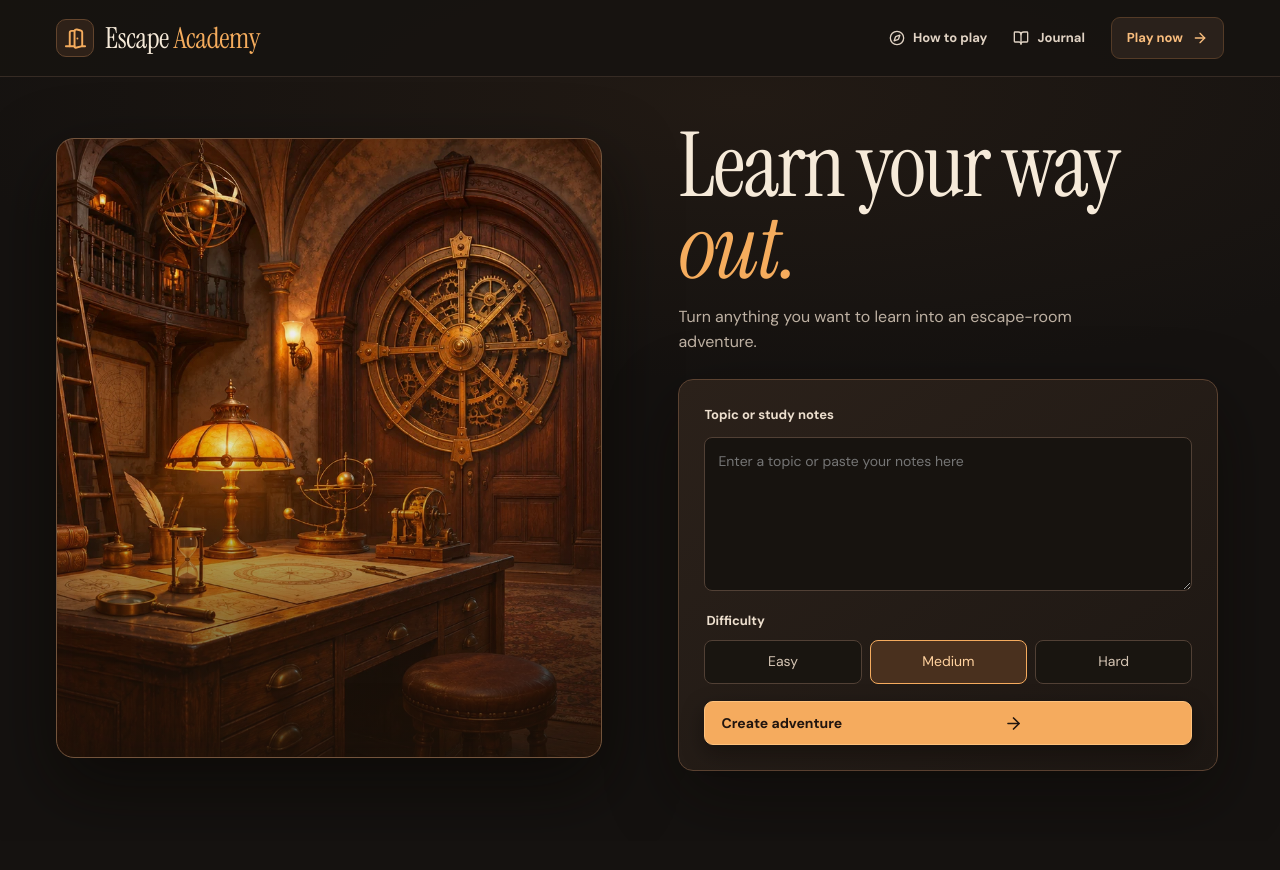
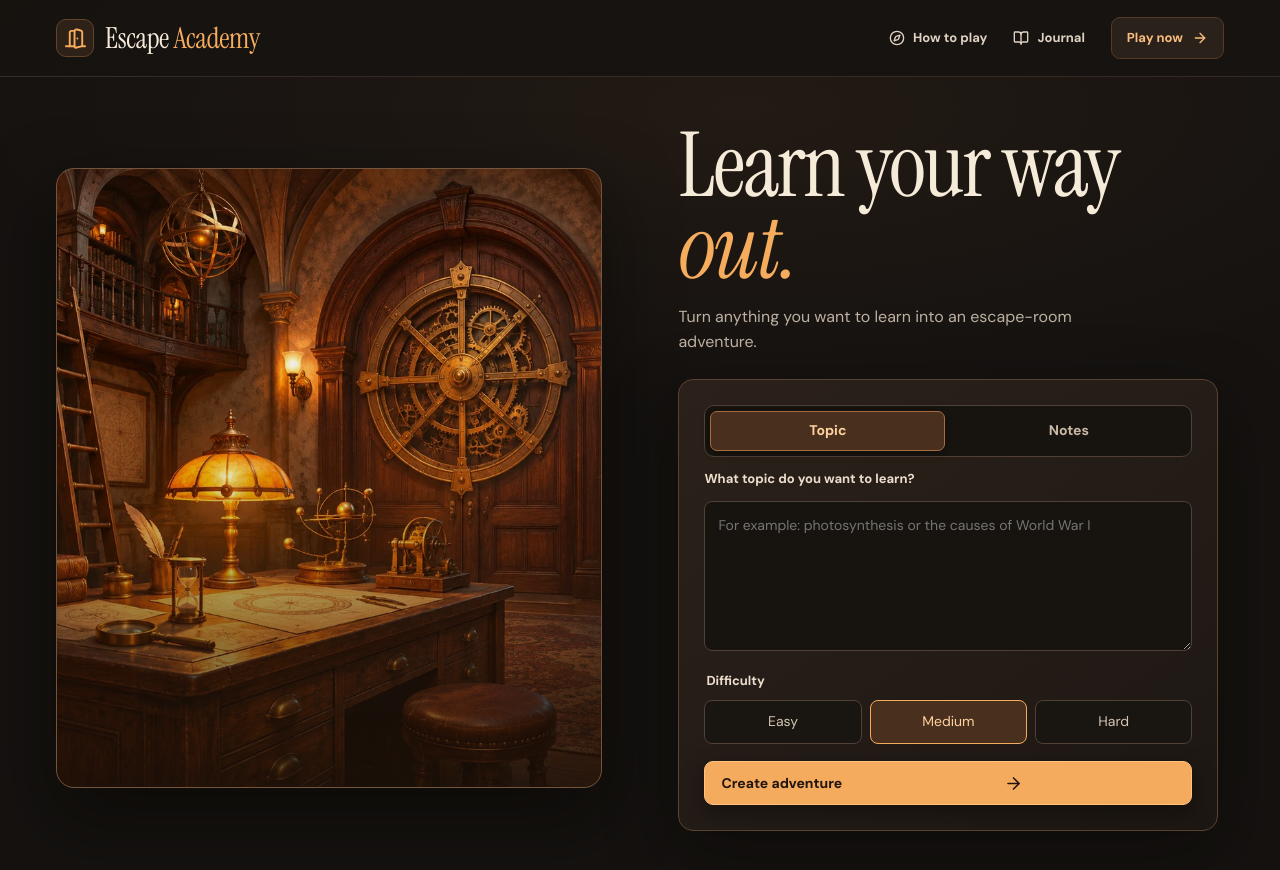
Before and after one commit to Penguin114/AI-Hackathon-Project, a Next.js app in the folder Escape Academy latest source/: page / in a window 1280 px wide. Shown: the top 870 px of the page. Before the commit the page ends 841 px from the top, so only its background shows below. Built offline with nearby package versions, Linux system fonts and the light colour scheme.

Commit message:
Add topic and notes input toggle

```diff
--- a/Escape Academy latest source/app/style.css
+++ b/Escape Academy latest source/app/style.css
@@ -219,6 +219,11 @@ select,.answer-label input{display:block;width:100%;min-height:41px;padding:7px
 .home-content{width:100%;max-width:540px}
 .simple-intro{text-align:left;margin-bottom:24px}.simple-intro h1{font-size:clamp(64px,7vw,100px);line-height:.92;letter-spacing:-2px}.simple-intro p{max-width:400px;line-height:1.6}
 .simple-setup{background:linear-gradient(145deg,#2b211a,#1d1713);border-color:#5b4231;box-shadow:0 25px 70px #09060470}.simple-setup textarea:focus{outline:2px solid #f5ac5d;outline-offset:2px}.simple-setup .primary{box-shadow:0 8px 22px #07040366}
+.content-mode{display:grid;grid-template-columns:1fr 1fr;gap:6px;padding:5px;background:#17130f;border:1px solid #514035;border-radius:10px}
+.content-mode button{min-height:40px;border:1px solid transparent;border-radius:7px;background:transparent;color:#cbb9a7;font:inherit;font-size:14px;font-weight:700;cursor:pointer}
+.content-mode button:hover{color:#fff0dd;background:#ffffff0a}
+.content-mode button.selected{border-color:#a66c3e;background:#49301e;color:#ffd19e;box-shadow:0 2px 8px #09060455}
+.content-mode button:focus-visible{outline:2px solid #ffd394;outline-offset:2px}
 .room-view{box-shadow:inset 0 0 0 1px #c49a7150}.marker{backdrop-filter:blur(8px);transition:background .2s,box-shadow .2s}.marker:hover{box-shadow:0 0 20px #ffb36090}.view-controls span{backdrop-filter:blur(8px)}
 @media(max-width:820px){.simple-home{width:calc(100% - 36px);gap:24px}.home-art{min-height:510px;height:65vh}.simple-intro h1{font-size:clamp(55px,8vw,75px)}}
 @media(max-width:620px){.simple-home{display:flex;flex-direction:column;align-items:stretch;padding:20px 0 48px;gap:25px}.home-art{height:250px;min-height:250px;background-position:center 55%}.home-content{max-width:none}.simple-intro h1{font-size:55px}.simple-setup{padding:18px}}
--- a/Escape Academy latest source/ui/Academy.tsx
+++ b/Escape Academy latest source/ui/Academy.tsx
@@ -14,6 +14,9 @@ const initial = "Turn anything you want to learn into an escape-room adventure."
 
 export default function Academy() {
   const [setup,setSetup]=useState<Setup>({...defaultSetup,topic:""});
+  const [contentMode,setContentMode]=useState<"topic"|"notes">("topic");
+  const [topicText,setTopicText]=useState("");
+  const [notesText,setNotesText]=useState("");
   const [stage,setStage]=useState<"home"|"loading"|"recovery"|"play"|"done">("home");
   const [session,setSession]=useState<Session|null>(null);
   const [notice,setNotice]=useState("");
@@ -24,6 +27,7 @@ export default function Academy() {
   const [historyStatus,setHistoryStatus]=useState("");
   const currentRequest=useRef<AbortController|null>(null);
   const topicInput=useRef<HTMLTextAreaElement>(null);
+  const notesInput=useRef<HTMLTextAreaElement>(null);
   const started=useRef(false);
   useEffect(()=>()=>currentRequest.current?.abort(),[]);
   useEffect(()=>{if(stage!=="home")window.scrollTo(0,0);},[stage]);
@@ -33,9 +37,9 @@ export default function Academy() {
   },[]);
   const home=()=>{ currentRequest.current?.abort();started.current=false;setStage("home");setSession(null);setNotice("");setResult(null);window.scrollTo(0,0); };
   const focus=(topic?:string)=>{
-    if(topic!==undefined)setSetup(prev=>({...prev,topic}));
+    if(topic!==undefined){if(contentMode==="notes")setNotesText(topic);else setTopicText(topic);}
     if(stage!=="home")home();
-    requestAnimationFrame(()=>{topicInput.current?.scrollIntoView({behavior:"smooth",block:"center"});topicInput.current?.focus({preventScroll:true});});
+    requestAnimationFrame(()=>{const input=contentMode==="notes"?notesInput.current:topicInput.current;input?.scrollIntoView({behavior:"smooth",block:"center"});input?.focus({preventScroll:true});});
   };
   const openHistory=async()=>{
     setShowHistory(true);setHistoryStatus("Loading saved adventures…");
@@ -64,10 +68,9 @@ export default function Academy() {
     started.current=false;launch({plan,id,topic,setup:{...settings,topic}});
   }
   async function generate() {
-    if(started.current || setup.topic.trim().length<2)return;
-    const input=setup.topic.trim();
-    const isNotes=input.length>100 || input.includes("\n");
-    const settings={...setup,topic:isNotes?"Study notes":input,notes:isNotes?input:undefined};
+    const input=(contentMode==="notes"?notesText:topicText).trim();
+    if(started.current || input.length<2)return;
+    const settings={...setup,topic:contentMode==="notes"?"Study notes":input,notes:contentMode==="notes"?input:undefined};
     started.current=true;setStage("loading");
     const controller=new AbortController();
     currentRequest.current=controller;
@@ -94,14 +97,17 @@ export default function Academy() {
       <div className="home-art" role="img" aria-label="A warmly lit clockwork tower room" />
       <div className="home-content"><div className="simple-intro"><h1>Learn your way <em>out.</em></h1><p>{initial}</p></div>
       <form className="simple-setup" onSubmit={e=>{e.preventDefault();void generate();}}>
-        <label htmlFor="topic">Topic or study notes</label>
-        <textarea ref={topicInput} id="topic" value={setup.topic} onChange={e=>setSetup({...setup,topic:e.target.value})} placeholder="Enter a topic or paste your notes here" minLength={2} maxLength={12000} required rows={6}/>
+        <div className="content-mode" role="group" aria-label="Choose what to study">
+          <button type="button" className={contentMode==="topic"?"selected":""} aria-pressed={contentMode==="topic"} onClick={()=>setContentMode("topic")}>Topic</button>
+          <button type="button" className={contentMode==="notes"?"selected":""} aria-pressed={contentMode==="notes"} onClick={()=>setContentMode("notes")}>Notes</button>
+        </div>
+        {contentMode==="topic"?<><label htmlFor="topic">What topic do you want to learn?</label><textarea ref={topicInput} id="topic" value={topicText} onChange={e=>setTopicText(e.target.value)} placeholder="For example: photosynthesis or the causes of World War I" minLength={2} maxLength={100} required rows={4}/></>:<><label htmlFor="study-notes">Paste your study notes</label><textarea ref={notesInput} id="study-notes" value={notesText} onChange={e=>setNotesText(e.target.value)} placeholder="Paste your class notes here. The game will turn them into study questions." minLength={2} maxLength={12000} required rows={6}/></>}
         <fieldset><legend>Difficulty</legend><div className="difficulty-options">{([["Explorer","Easy"],["Adventurer","Medium"],["Expert","Hard"]] as const).map(([value,label])=><label key={value} className={setup.level===value?"selected":""}><input type="radio" name="difficulty" value={value} checked={setup.level===value} onChange={()=>setSetup({...setup,level:value})}/>{label}</label>)}</div></fieldset>
         <button className="button primary create" type="submit">Create adventure <ArrowRight size={19}/></button>
       </form></div>
     </main>}
     {stage==="loading" && <main className="shell state-wrap"><div className="state-card preparing"><div className="state-icon"><Compass size={42}/></div><span className="eyebrow">PREPARING YOUR ADVENTURE</span><h1>Setting the scene.</h1><p>Stocking the room with clues and puzzles.</p><div className="load-bar"/><button className="text-button" onClick={home}>Cancel</button></div></main>}
-    {stage==="recovery" && <main className="shell state-wrap"><div className="state-card"><div className="state-icon"><KeyRound size={34}/></div><h1>There’s another door.</h1><p>{notice}</p><div className="state-actions"><button className="button primary" onClick={()=>session?launch(session):void sample(defaultSetup)}>Play sample adventure <ArrowRight size={18}/></button><button className="button secondary" onClick={()=>focus()}>Edit my topic</button></div></div></main>}
+    {stage==="recovery" && <main className="shell state-wrap"><div className="state-card"><div className="state-icon"><KeyRound size={34}/></div><h1>There’s another door.</h1><p>{notice}</p><div className="state-actions"><button className="button primary" onClick={()=>session?launch(session):void sample(defaultSetup)}>Play sample adventure <ArrowRight size={18}/></button><button className="button secondary" onClick={()=>focus()}>{contentMode==="notes"?"Edit my notes":"Edit my topic"}</button></div></div></main>}
     {stage==="play" && session && <PlayRoom {...session} onLeave={home} onRestart={()=>void sampleOrRestart()} onComplete={progress=>{setResult(progress);setStage("done");}}/>}
     {stage==="done" && result && session && <main className="shell state-wrap"><div className="state-card recap"><div className="state-icon"><GraduationCap size={40}/></div><span className="eyebrow">ADVENTURE COMPLETE</span><h1>You escaped!</h1><p>{session.plan.title}</p><div className="recap-stats"><span><KeyRound size={17}/> {result.solved} puzzles solved</span><span><Sparkles size={17}/> {result.hints} hints</span></div><div className="recap-lists"><div><h2>What you learned</h2><ul>{session.plan.objectives.map(x=><li key={x}><Check size={17}/>{x}</li>)}</ul></div><div><h2>What to review</h2><ul>{session.plan.review.map(x=><li key={x}><ChevronRight size={17}/>{x}</li>)}</ul></div><div><h2>Puzzles solved</h2><ul>{session.plan.rooms.map(x=><li key={x.name}><KeyRound size={16}/><span><strong>{x.puzzle.name}</strong><br/>{x.puzzle.explanation}</span></li>)}</ul></div></div><button className="button primary" onClick={()=>focus("")}>Play another room <ArrowRight size={18}/></button></div></main>}
 
```
